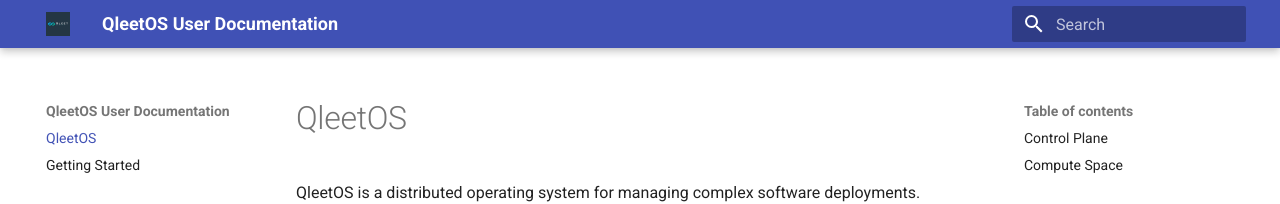
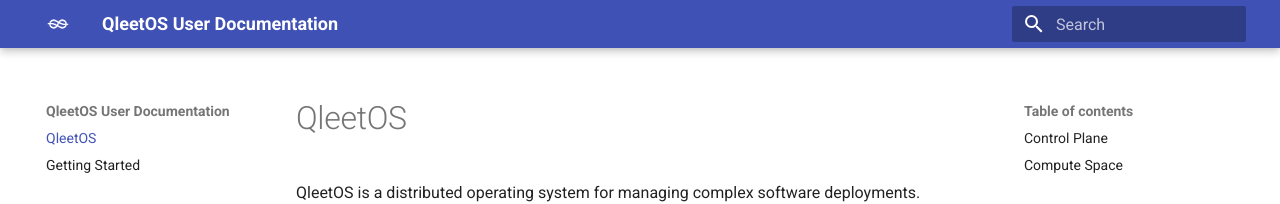
Before and after one commit to qleet/user-docs, an MkDocs documentation site: the page built from docs/index.md, in a window 1280 px wide. Shown: the top 204 px of the page. Built offline with MkDocs 1.6.1 and Material for MkDocs 9.7.7, drawn with Linux system fonts in a browser that asks for light colours.

Commit message:
fix: added custom favicon and logo
Signed-off-by: Andriy Kalashnykov <AndriyKalashnykov@gmail.com>

```diff
--- a/mkdocs.yml
+++ b/mkdocs.yml
@@ -3,4 +3,4 @@
 theme:
   name: material
   favicon: img/favicon.png
-  logo: img/logo.svg
+  logo: img/logo.png
```
Also changed, not shown: docs/img/favicon.png, docs/img/logo.png (added), web3-sample-app.yaml (added).
